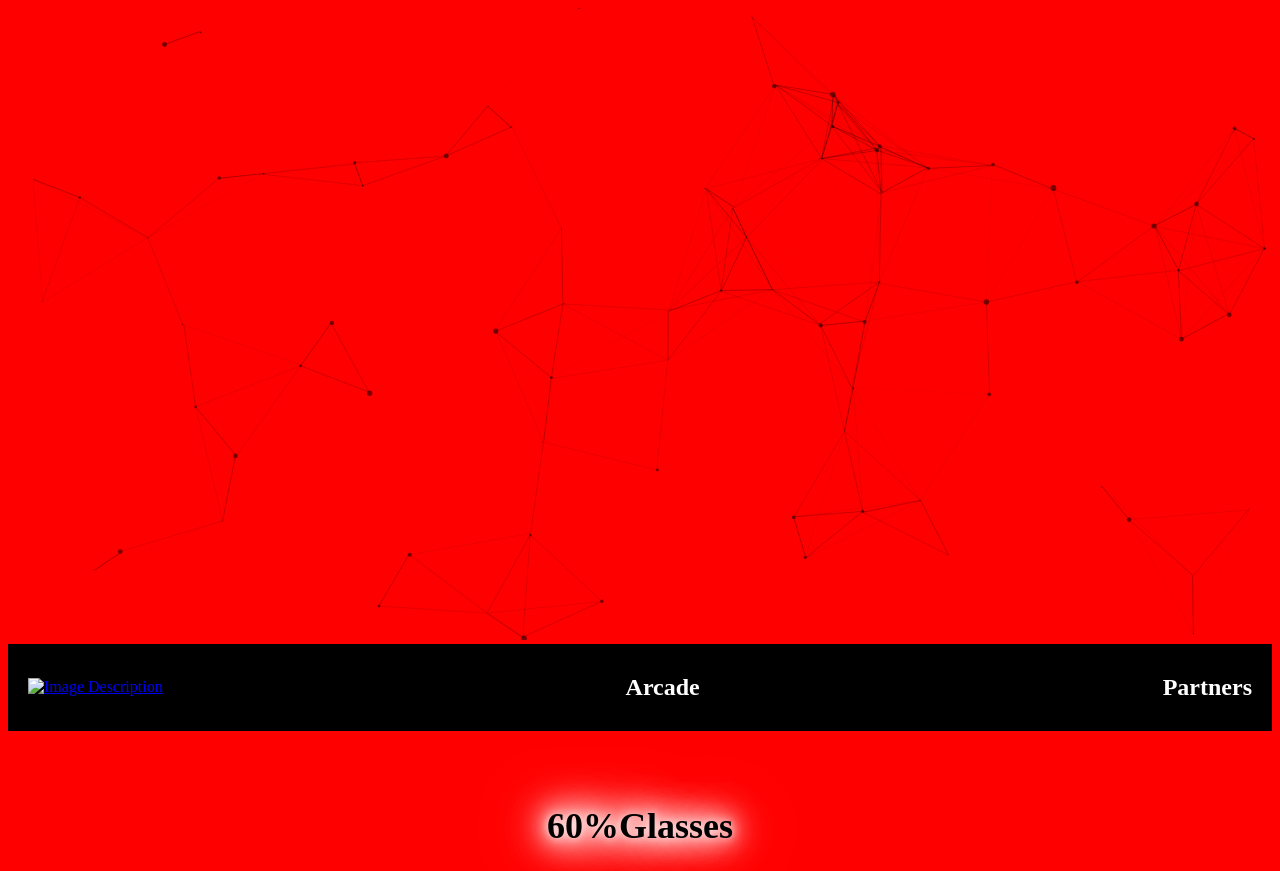
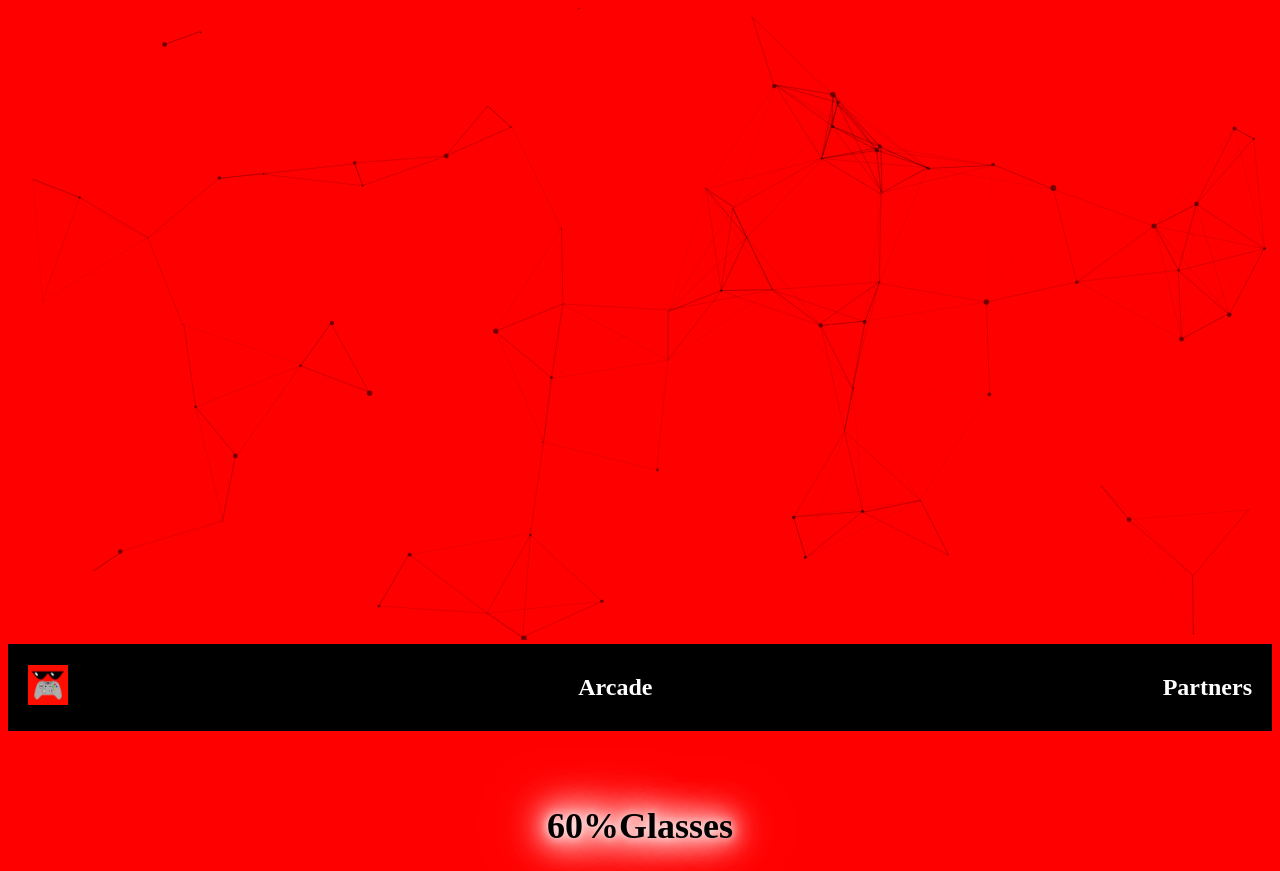
Before and after one commit to brunysixlovar900O/60-glasses-Repo-, a plain HTML site: page Index.html in a window 1280 px wide. Drawn offline with nearby package versions, Linux system fonts and the light colour scheme.

Commit message:
Update Index.html

```diff
--- a/Index.html
+++ b/Index.html
@@ -5,7 +5,7 @@
     <meta http-equiv="X-UA-Compatible" content="IE=edge">
     <meta name="viewport" content="width=device-width, initial-scale=1.0">
     <title>60%Glasses | Home</title>
-  <link rel="icon" type="image/png" href="path_to_your_favicon.png">
+  <link rel="icon" type="image/png" href="/imgs/60glasseslogo.png">
     <style>
         body {background-color: red; overflow: hidden;}
         .navbar {display: flex; justify-content: space-between; align-items: center; padding: 10px 20px; background-color: black; color: white;}
@@ -18,7 +18,7 @@
 <body>
     <div id="particles-js"></div>
     <nav class="navbar">
-        <a href="link_to_another_page.html"><img src="path_to_your_image.jpg" alt="Image Description"></a>
+        <a href="/"><img src="/imgs/60glasseslogo.png" alt="logo"></a>
         <h1 onclick="location.href='/arcade.html';">Arcade</h1>
         <h1 onclick="location.href='/partners.html';">Partners</h1>
     </nav>
```
